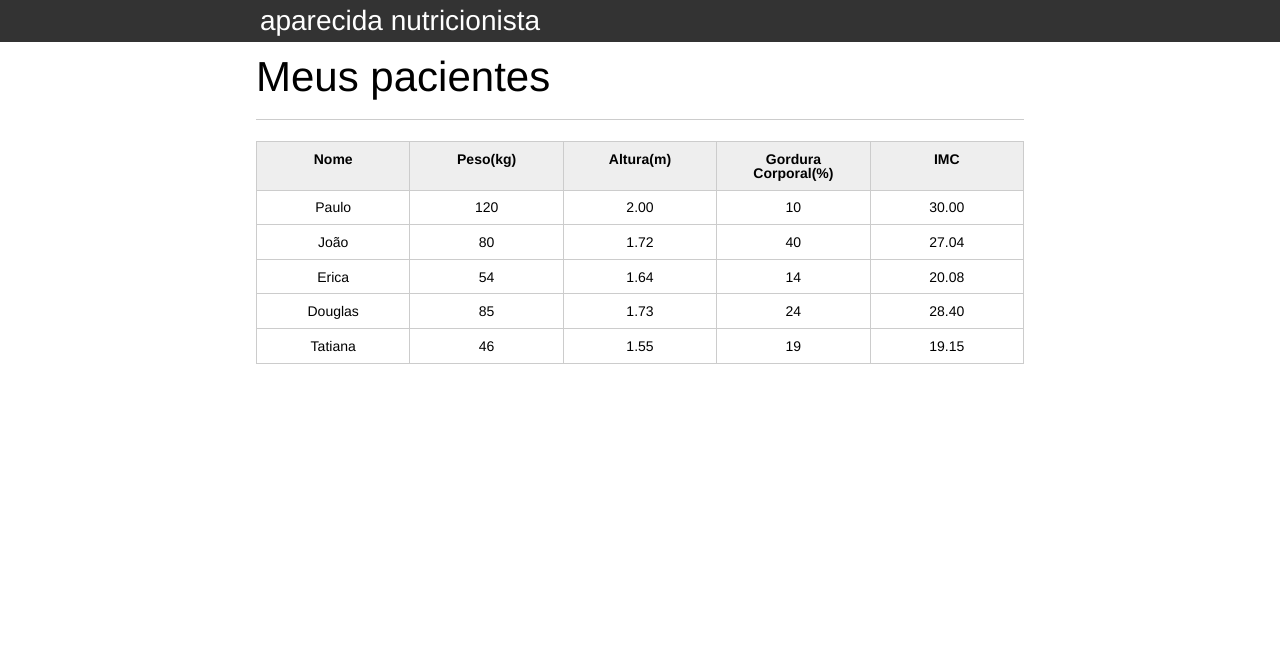
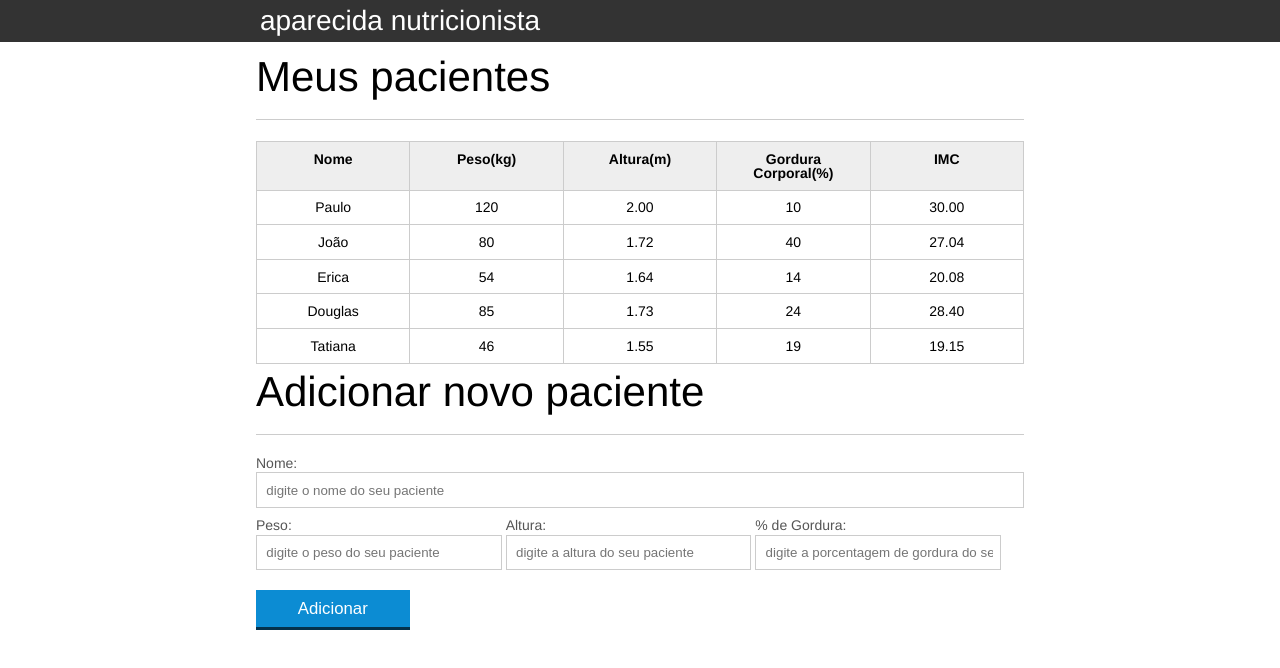
Before and after one commit to marceloVinicius12/introducao-JS, a plain HTML site: page index.html in a window 1280 px wide. Drawn offline with Linux system fonts and the light colour scheme.

Commit message:
inserindo a tabela de adicionar pacientes

```diff
--- a/css/index.css
+++ b/css/index.css
@@ -132,3 +132,7 @@ button[disabled=disabled], button:disabled {
 .campo-invalido{
 	border: 1px solid red;
 }
+.paciente-invalido{
+	background-color: lightcoral;
+
+}
--- a/index.html
+++ b/index.html
@@ -72,6 +72,29 @@
 
 			</section>
 		</main>
+		<section class="container">
+			<h2 id="titulo-form">Adicionar novo paciente</h2>
+			<form id="form-adiciona">
+				<div class="">
+					<label for="nome">Nome:</label>
+					<input id="nome" name="nome" type="text" placeholder="digite o nome do seu paciente" class="campo">
+				</div>
+				<div class="grupo">
+					<label for="peso">Peso:</label>
+					<input id="peso" name="peso" type="text" placeholder="digite o peso do seu paciente" class="campo campo-medio">
+				</div>
+				<div class="grupo">
+					<label for="altura">Altura:</label>
+					<input id="altura" name="altura" type="text" placeholder="digite a altura do seu paciente" class="campo campo-medio">
+				</div>
+				<div class="grupo">
+					<label for="gordura">% de Gordura:</label>
+					<input id="gordura" name="gordura" type="text" placeholder="digite a porcentagem de gordura do seu paciente" class="campo campo-medio">
+				</div>
+
+				<button id="adicionar-paciente" class="botao bto-principal">Adicionar</button>
+			</form>
+		</section>
     <script src="js/funcoes.js"></script>
 	</body>
 </html>
--- a/js/funcoes.js
+++ b/js/funcoes.js
@@ -23,10 +23,12 @@ var alturavalida = true;
 if(peso <= 0 || peso >= 1000){
     pesovalido = false;
     tdimc.textContent = "peso invalido"
+    paciente.classList.add("paciente-invalido")
 }
 if(altura <= 0 || altura >=  3.00){
     alturavalida = false;
     tdimc.textContent = "altura invalida"
+    paciente.classList.add("paciente-invalido") //adicionanod uma nova classe de css
 }
 
 //calculo
```
